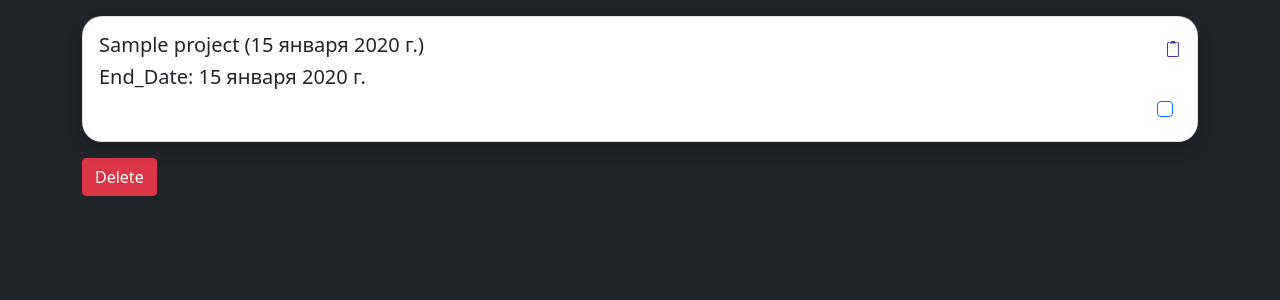
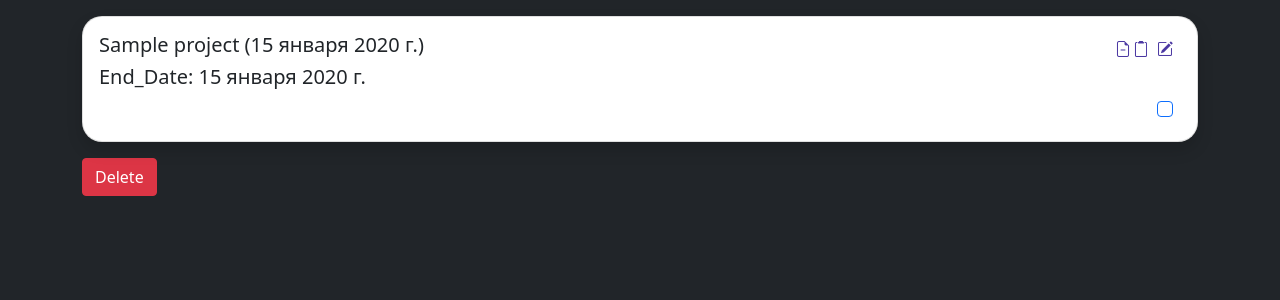
Before and after one commit to MGzyzz/issue_tracker, a Django app: page /project/ in a window 1280 px wide. Shown: the part 58-358 px from the top of the page. Run offline with Django 4.2, Linux system fonts and the light colour scheme; tables that the repository leaves empty hold one stand-in row (values such as "Sample post"); parts of the project's set-up code (start-up, migrations or seed data) failed here and were passed over; some libraries are stand-ins or nearby versions.

Commit message:
Добавил кнопки которые позволяют редактировать и удалять проект

```diff
--- a/issue_tracker/templates/project/home.html
+++ b/issue_tracker/templates/project/home.html
@@ -11,7 +11,14 @@
             <h5 class="card-title">{{ project.title.capitalize }} ({{ project.start_date }})
         </h5>
             <div class="d-flex align-items-center">
+                <form method="post" action="{% url 'delete-project' project.id %}">
+                                        {% csrf_token %}
+                                        <button type="submit" class="btn btn-link link-decoration" onclick="return confirmDelete()" style="padding: 0 2px 0; border: 0">
+                                            <i class="bi bi-file-earmark-minus"></i>
+                                        </button>
+             </form>
                 <a href="{% url 'detail_project' project.id %}" class="link-decoration"><i class="bi bi-clipboard2"></i></a>
+                <a href="{% url 'edit-project' project.id %}" class="link-decoration"><i class="bi bi-pencil-square me-2 ms-2"></i></a>
             </div>
         </div>
           <h5>End_Date: {{ project.end_date }}</h5>
```
